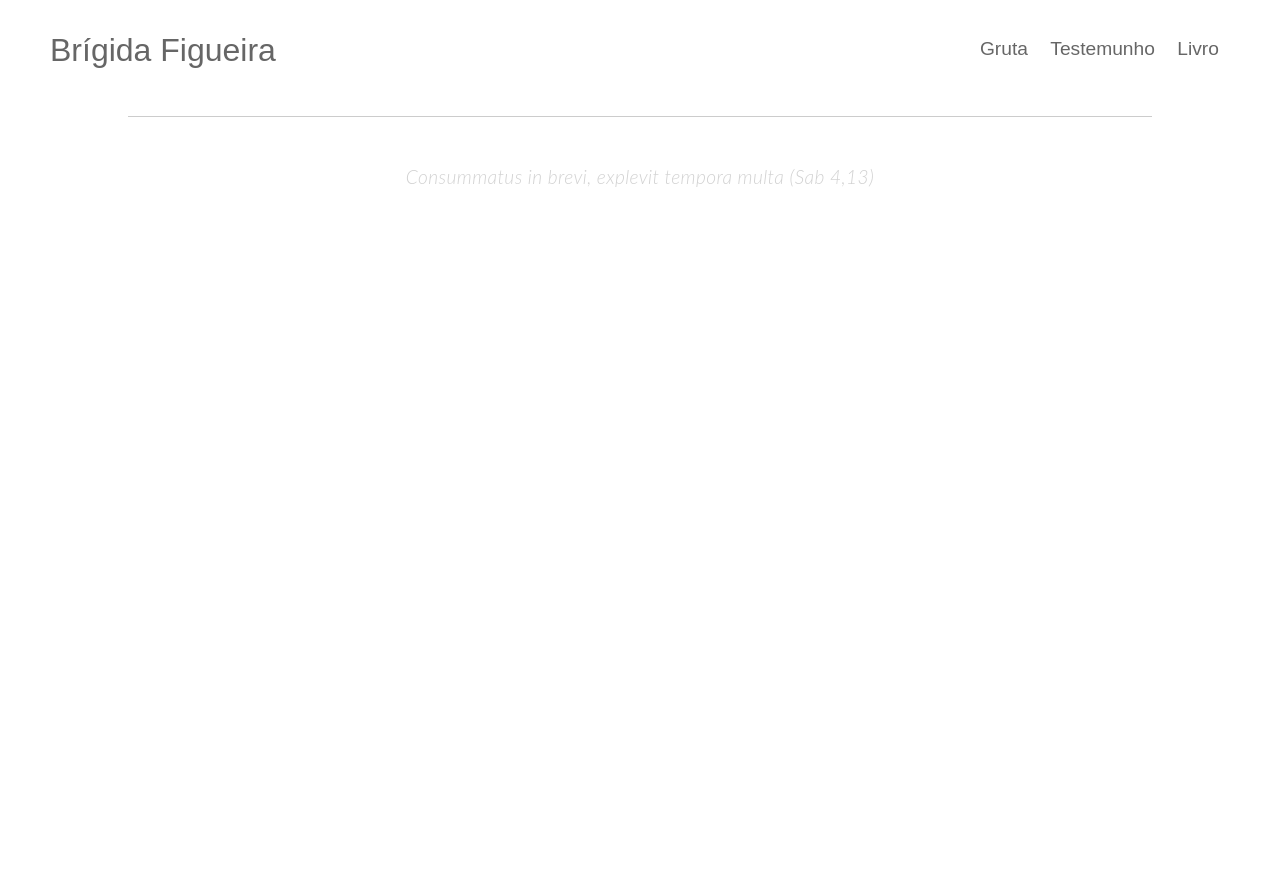
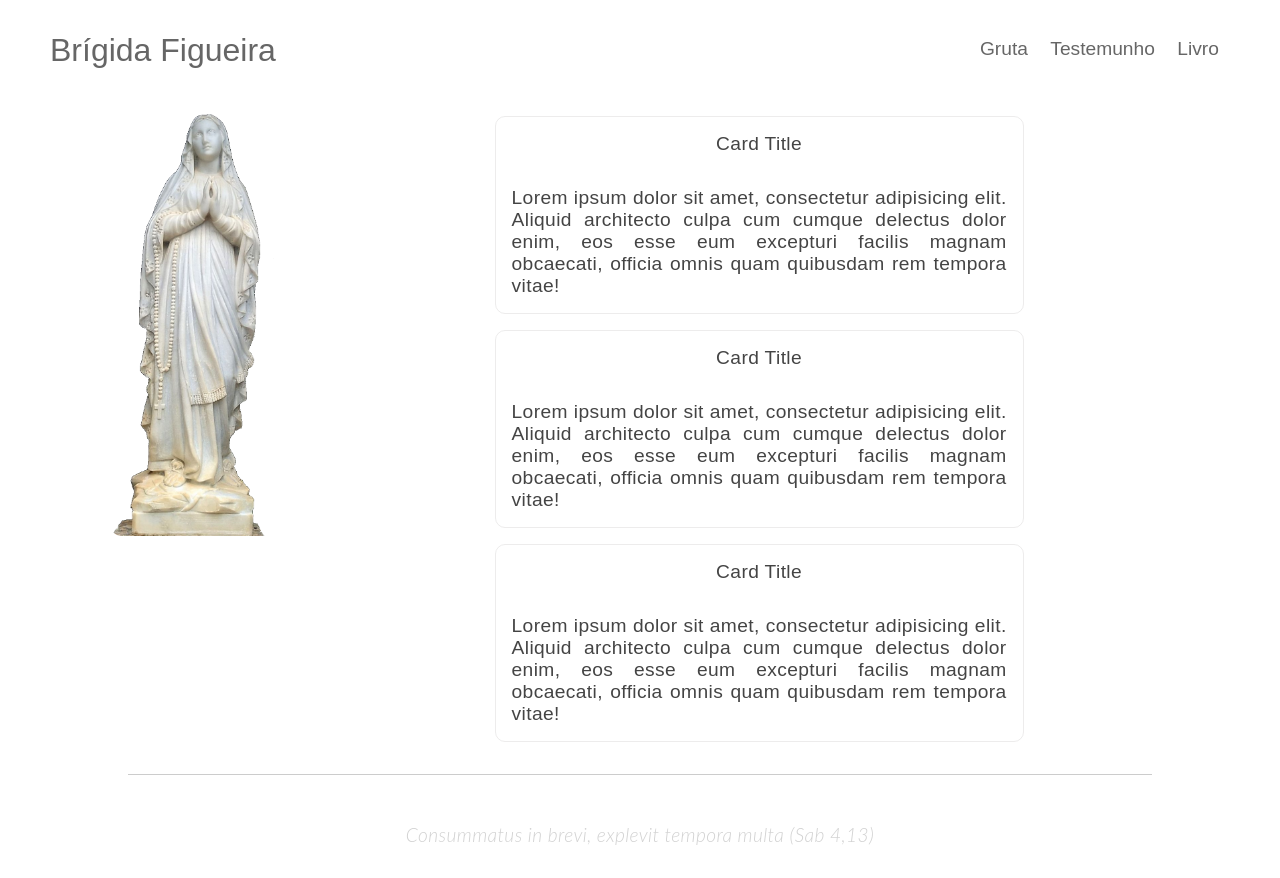
Before and after one commit to jadefr/brigida, a React (Create React App) app: page /test in a window 1280 px wide. Before the commit the page ends 800 px from the top, so only its background shows below. Built offline with nearby package versions, Linux system fonts and the light colour scheme.

Commit message:
Add Testemunho main page

```diff
--- a/src/App.js
+++ b/src/App.js
@@ -6,7 +6,7 @@ import Footer from "./components/Footer/Footer";
 import Livro from "./views/Livro/Livro";
 import Gruta from "./views/Gruta/Gruta";
 import Testemunho from "./views/Testemunho/Testemunho";
-
+import TestemunhoMain from "./views/TestemunhoMain/TestemunhoMain";
 
 function App() {
   return (
@@ -16,6 +16,7 @@ function App() {
               <Route path='/' exact element={<Home/>} />
               <Route path='/livro' element={<Livro/>} />
               <Route path='/gruta' element={<Gruta/>} />
+              <Route path='/test' element={<TestemunhoMain/>} />
               <Route path='/testemunho' element={<Testemunho/>} />
           </Routes>
           <Footer/>
--- /dev/null
+++ b/src/components/Card/Card.css
@@ -0,0 +1,23 @@
+.card-container {
+    display: flex;
+    align-items: center;
+    justify-content: center;
+    flex-direction: column;
+    margin: 1rem 20%;
+    border: 1px solid rgba(201, 198, 198, 0.34);
+    border-radius: 10px;
+}
+
+.card-title {
+    padding: 1rem;
+}
+
+.card-text {
+    padding: 1rem;
+}
+
+@media (max-width: 600px) {
+    .card-container {
+        margin: 1rem 2%;
+    }
+}
--- /dev/null
+++ b/src/components/Card/Card.js
@@ -0,0 +1,21 @@
+import React from "react";
+import './Card.css'
+
+function Card(    {
+        title,
+        text
+    }) {
+    return (
+        <div>
+            <div className="card-container text">
+                <div className="card-title">Card Title</div>
+                <div className="card-text">Lorem ipsum dolor sit amet, consectetur adipisicing elit. Aliquid architecto
+                    culpa cum cumque delectus dolor enim, eos esse eum excepturi facilis magnam obcaecati, officia omnis
+                    quam quibusdam rem tempora vitae!
+                </div>
+            </div>
+        </div>
+    );
+}
+
+export default Card;
--- a/src/components/TextImageSource/TextImageSource.js
+++ b/src/components/TextImageSource/TextImageSource.js
@@ -5,7 +5,7 @@ function TextImageSource({src}) {
     return (
         <div>
             <div className="text-image-source__container">
-                <img src={src}  className="text-image-source__img"/>
+                <img src={src}  className="text-image-source__img" alt="figura"/>
             </div>
         </div>
     );
--- a/src/views/Testemunho/Testemunho.css
+++ b/src/views/Testemunho/Testemunho.css
@@ -1,5 +1,5 @@
 .testemunho__row {
-    padding: 0 11%;
+    padding: 0 20%;
 }
 
 .testemunho__title {
--- /dev/null
+++ b/src/views/TestemunhoMain/TestemunhoMain.css
@@ -0,0 +1,31 @@
+.testemunho-main__container {
+    display: flex;
+    flex-direction: row;
+    padding: 0 5rem;
+}
+
+.testemunho-main__row {
+    /*padding: 0 20%;*/
+    /*font-family: 'Lato', sans-serif;*/
+    /*text-align: center;*/
+}
+
+.testemunho-main__cards {
+
+}
+
+.testemunho-main__img {
+    width: 400px;
+    height: 400px;
+    max-width: 40%;
+    opacity: 50%;
+}
+
+/**
+TODO remover o styling to image-souce__img
+ */
+/*.image-source__img {*/
+/*    !*max-width: 40%;*!*/
+/*    opacity: 30%;*/
+/*    border-radius: 5px;*/
+/*}*/
--- /dev/null
+++ b/src/views/TestemunhoMain/TestemunhoMain.js
@@ -0,0 +1,20 @@
+import React from "react";
+import './TestemunhoMain.css';
+import Card from "../../components/Card/Card";
+import ImageSource from "../../components/ImageSource/ImageSource";
+import {imgLourdes} from "./TestemunhoMainData";
+
+function TestemunhoMain() {
+    return (
+        <div className="testemunho-main__container">
+            <ImageSource className="testemunho-main__img" {...imgLourdes} />
+            <div className="testemunho-main__cards">
+                <Card />
+                <Card />
+                <Card />
+            </div>
+        </div>
+    )
+}
+
+export default TestemunhoMain;
--- /dev/null
+++ b/src/views/TestemunhoMain/TestemunhoMainData.js
@@ -0,0 +1,9 @@
+export const imgLourdes = {
+    src: 'images/lourdes.png',
+    alt: '',
+    text: ''
+};
+
+export const donaMalvina = {
+
+}
```
Also changed, not shown: public/images/lourdes.png (added), 1 other file (tests, documents, lock files or other folders).
